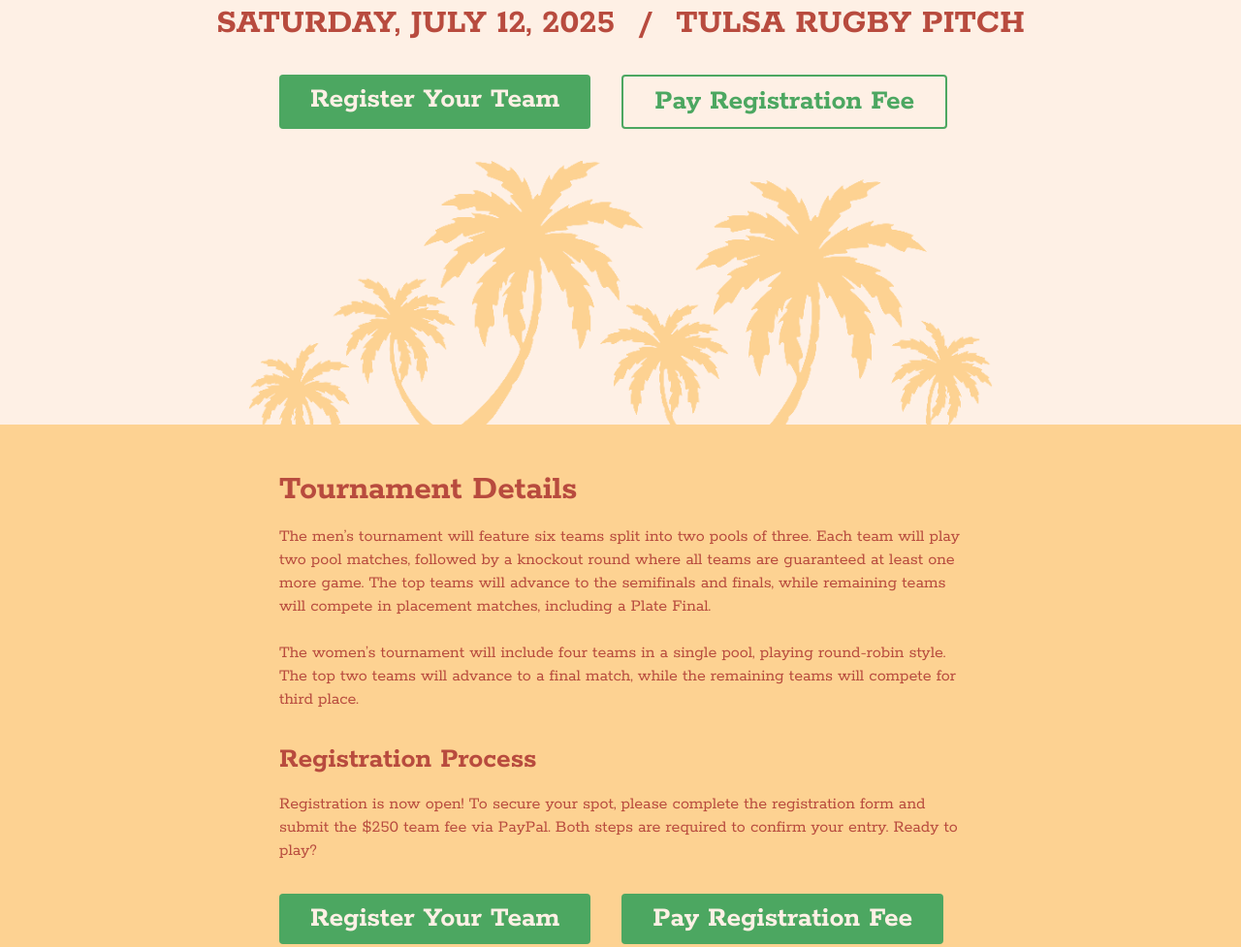
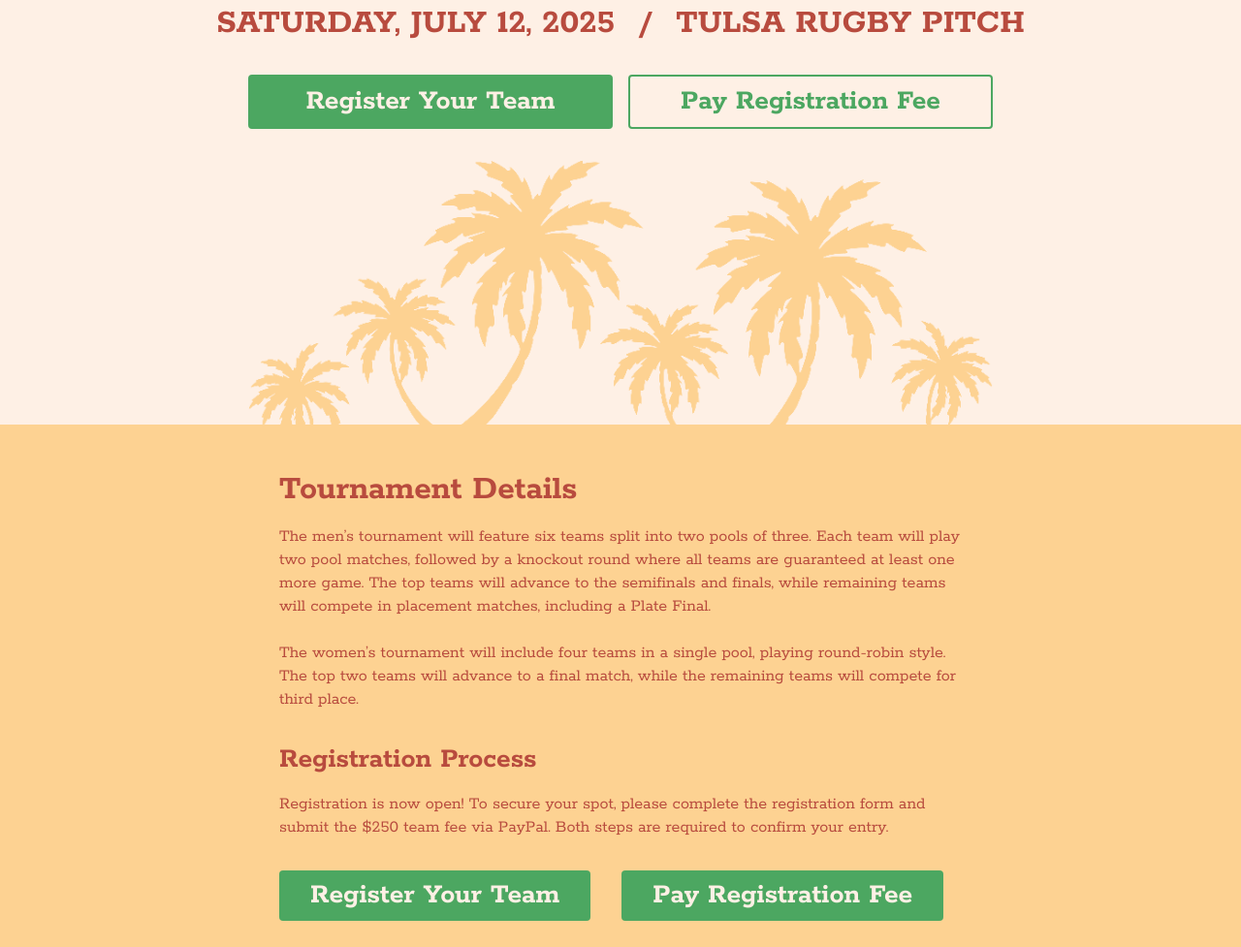
Before and after one commit to maxxcrawford/rugby-parrothead-7s, a website: page index.html in a window 1280 px wide. Shown: the part 531-1508 px from the top of the page at 97% size. Drawn offline with Linux system fonts and the light colour scheme; a web font is replaced by a local one.

Commit message:
Update button sizing for hero section

```diff
--- a/index.html
+++ b/index.html
@@ -105,12 +105,10 @@
             </h3>
 
             <!-- TODO: Add Content -->
-            <div class="max-w-screen-md mx-auto px-8 mb-8 ">
-                <!-- <p>Lorem ipsum, dolor sit amet consectetur adipisicing elit. Unde odio, nulla, laudantium voluptates minima ipsum nam id perspiciatis, provident aut optio alias facilis perferendis eum asperiores voluptatibus voluptate molestiae eos.</p> -->
-
-                <div class="flex flex-col gap-8 md:flex-row">
-                    <a href="/register" class="text-2xl md:text-3xl inline-block bg-[#4ca761] hover:bg-[#318946] text-[#fef0e5] rounded px-8 py-2 font-bold" >Register Your Team</a>
-                    <a href="/pay" class="text-2xl md:text-3xl inline-block border-2 text-[#4ca761] border-[#4ca761] hover:bg-[#318946] hover:border-[#318946]  hover:text-[#fef0e5] rounded px-8 py-2 font-bold" >Pay Registration Fee</a>
+            <div class="max-w-screen-md mx-auto px-0 mb-8">
+                <div class="flex flex-col gap-4 sm:gap-4 md:flex-row justify-center items-center">
+                    <a href="/register" class="text-xl sm:text-2xl xl:text-3xl inline-block bg-[#4ca761] hover:bg-[#318946] text-[#fef0e5] rounded px-8 py-2 font-bold w-full md:max-w-full border-[#4ca761] border-2 hover:border-[#318946]" >Register Your Team</a>
+                    <a href="/pay" class="text-xl sm:text-2xl xl:text-3xl inline-block border-2 text-[#4ca761] border-[#4ca761] hover:bg-[#318946] hover:border-[#318946]  hover:text-[#fef0e5] rounded px-8 py-2 font-bold w-full md:max-w-full" >Pay Registration Fee</a>
                 </div>
             </div>
         </section>
@@ -126,7 +124,7 @@
                 <p class="text-lg/6 mb-8">Lorem ipsum dolor sit amet, consectetur adipisicing elit. Possimus ab porro, vero consequatur veritatis voluptatum praesentium incidunt facilis vel maiores unde? Voluptatem ullam enim totam aliquam perspiciatis assumenda nesciunt similique.</p> -->
 
                 <h3 class="text-3xl font-bold mb-4 ">Registration Process</h3>
-                <p class="mb-8 text-lg/6">Registration is now open! To secure your spot, please complete the registration form and submit the $250 team fee via PayPal. Both steps are required to confirm your entry. Ready to play?</p>
+                <p class="mb-8 text-lg/6">Registration is now open! To secure your spot, please complete the registration form and submit the $250 team fee via PayPal. Both steps are required to confirm your entry.</p>
 
                 <!-- TODO: Team Registration -->
                 <!-- <a class="text-2xl md:text-3xl inline-block bg-[#b84b3e] hover:bg-[#db311d] text-[#fef0e5] rounded px-8 py-2 font-bold" href="/register">Register Team  Now</a> -->
```
Also changed, not shown: generated-styles.css.
